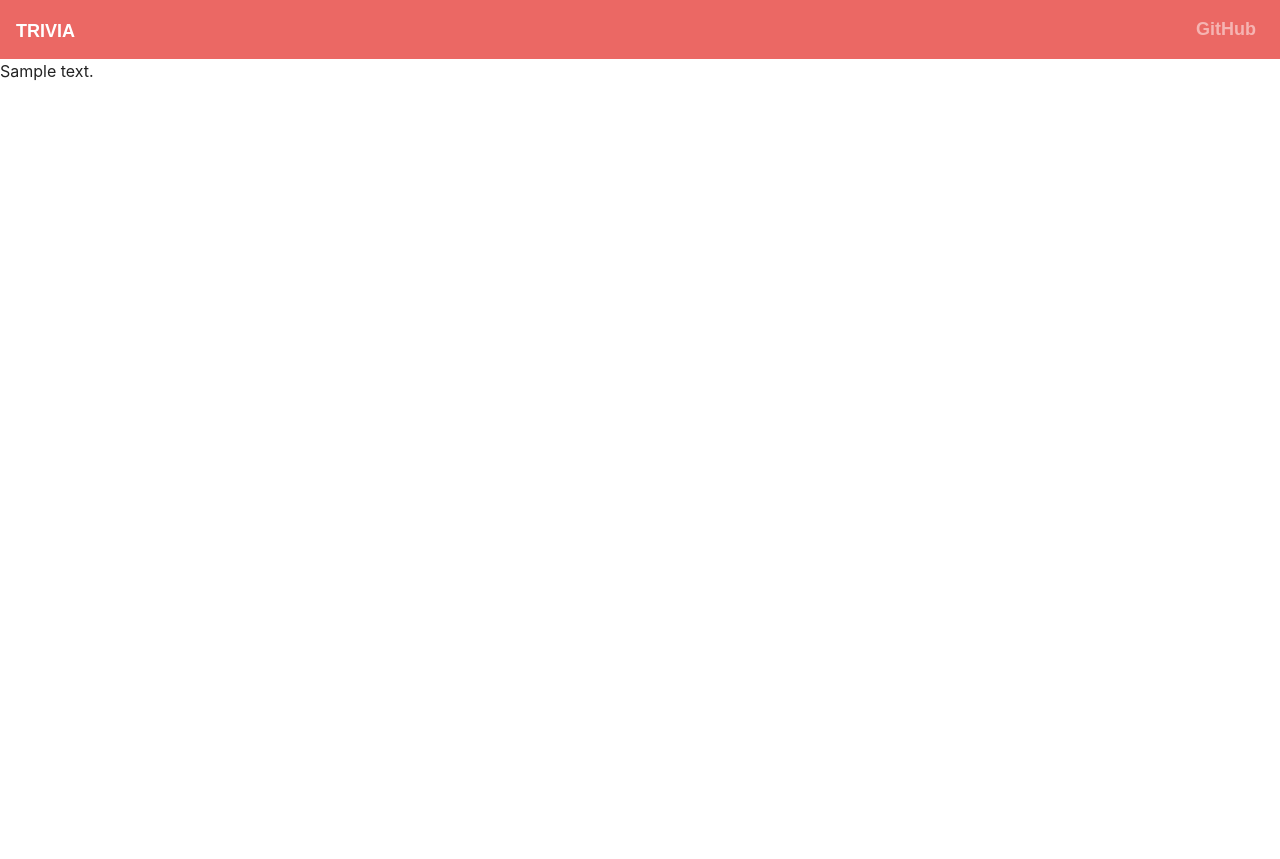
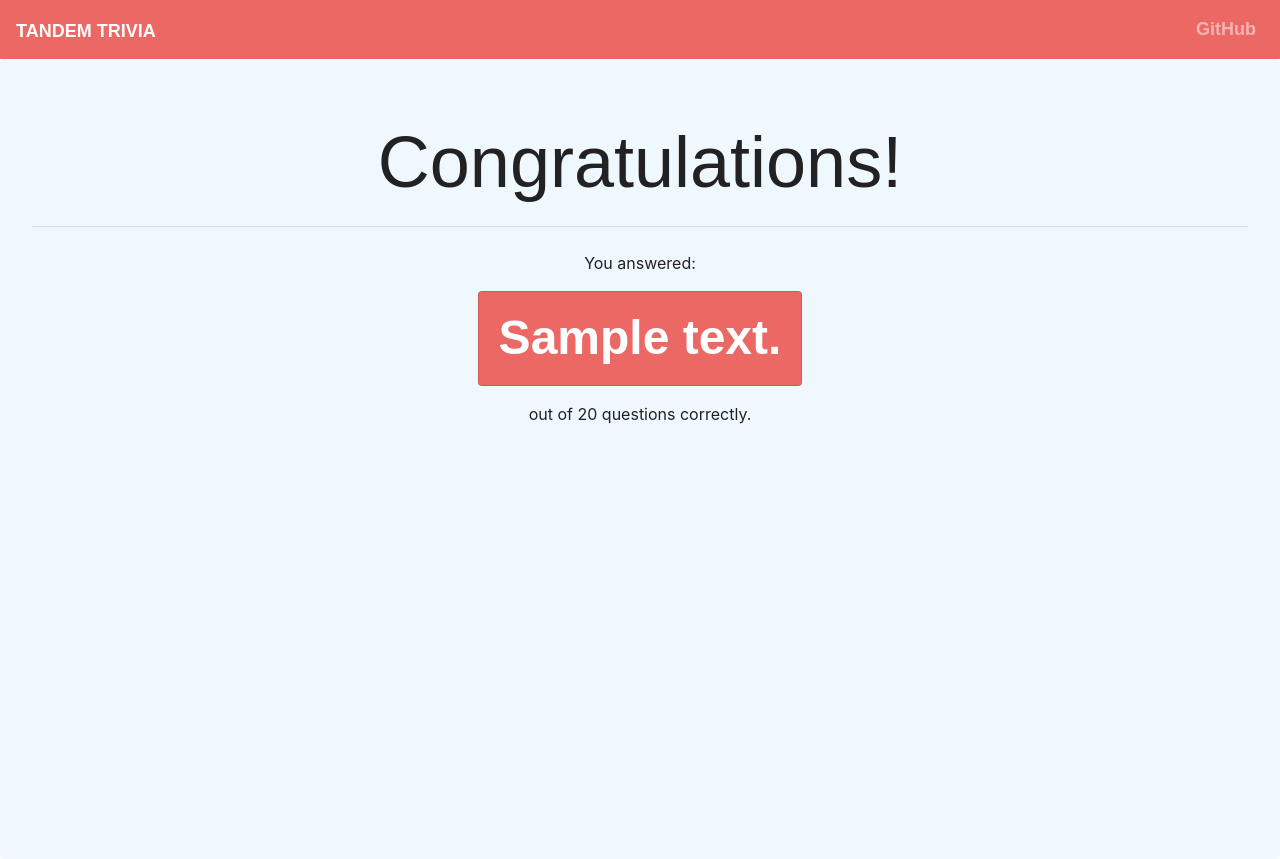
Before and after one commit to ganttArt/trivia-webapp, a Django app: template templates/results.html in a window 1280 px wide. Before the commit the page ends 81 px from the top, so only its background shows below. Run offline with Django 3.2, Linux system fonts and the light colour scheme; the template is opened without the code that fills it: most values are stand-ins (such as "Sample title", 1, 10 or a date in 2020); some libraries are stand-ins or nearby versions; some web fonts are replaced.

Commit message:
Updated formatting and style of Results page.

```diff
--- a/templates/base.html
+++ b/templates/base.html
@@ -10,7 +10,7 @@
     </head>
     <body>
         <nav class="navbar navbar-expand-lg navbar-dark bg-primary">
-            <a class="navbar-brand" href="/">Trivia</a>
+            <a class="navbar-brand" href="/">Tandem Trivia</a>
             <button class="navbar-toggler" type="button" data-toggle="collapse" data-target="#navbarColor01" aria-controls="navbarColor01" aria-expanded="false" aria-label="Toggle navigation">
               <span class="navbar-toggler-icon"></span>
             </button>
--- a/templates/results.html
+++ b/templates/results.html
@@ -2,8 +2,17 @@
 {% load static %}
 
 {% block css %}
+<link rel="stylesheet" href="{% static 'css/results.css' %}">
 {% endblock %}
 
 {% block content %}
-<p>{{ answered_correctly }}</p>
+<div class="jumbotron">
+    <h1 class="display-3">Congratulations!</h1>
+    <hr class="my-4">
+    <p>You answered:</p>
+    <div class="card text-white bg-primary mb-3">
+        <h4 class="card-title">{{ answered_correctly }}</h4>
+    </div>
+    <p>out of 20 questions correctly.</p>
+</div>
 {% endblock content %}
--- /dev/null
+++ b/trivia/static/css/results.css
@@ -0,0 +1,21 @@
+.jumbotron {
+    height: 100vh;
+    background-color: aliceblue;
+    margin-bottom: 0;
+    text-align: -webkit-center;
+}
+
+.card {
+    width: fit-content;
+}
+
+.card-title {
+    margin: 20px;
+    font-size: xxx-large;
+}
+
+@media screen and (max-width: 500px) {
+    .display-3 {
+        font-size: 2rem;
+    }
+}
```
